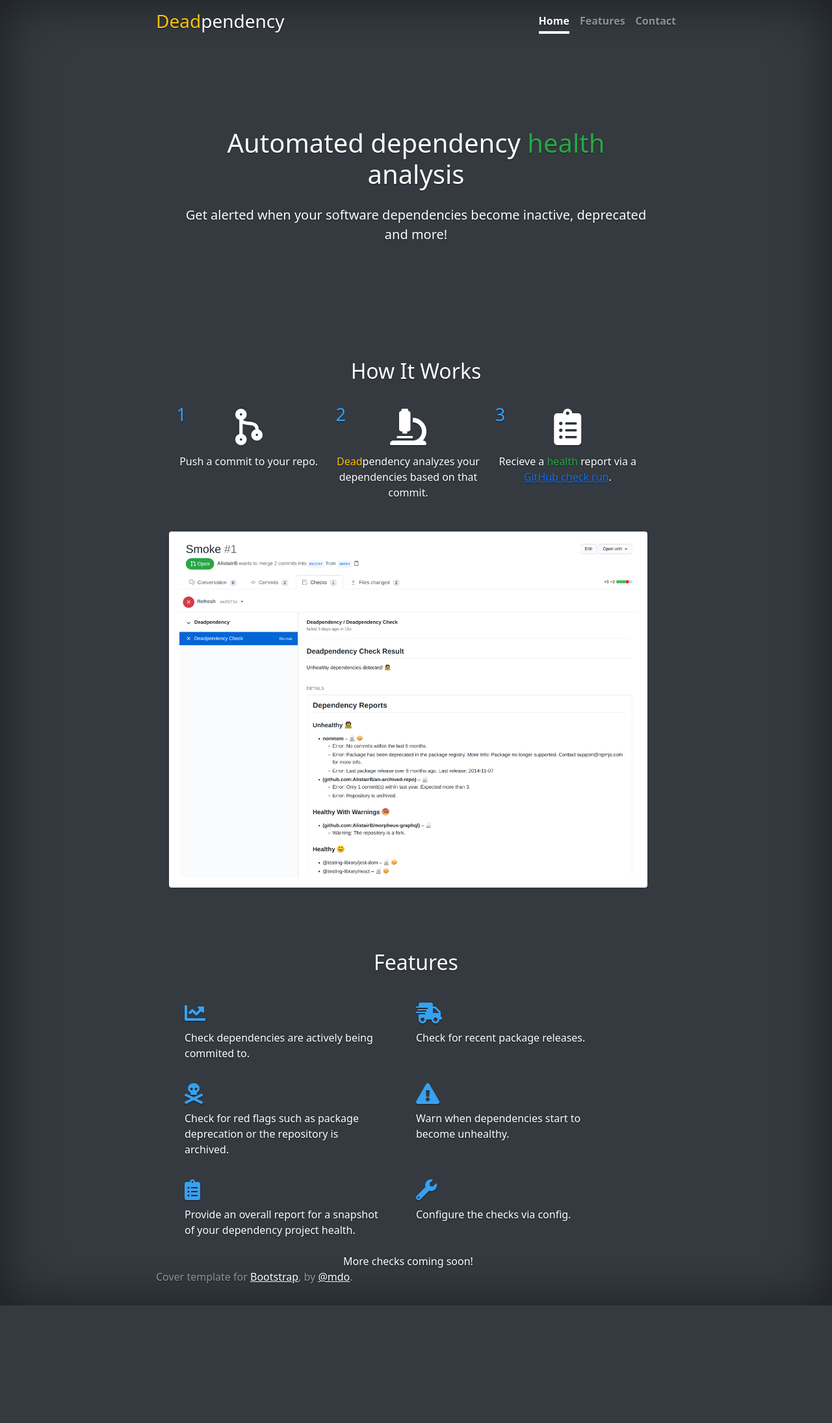
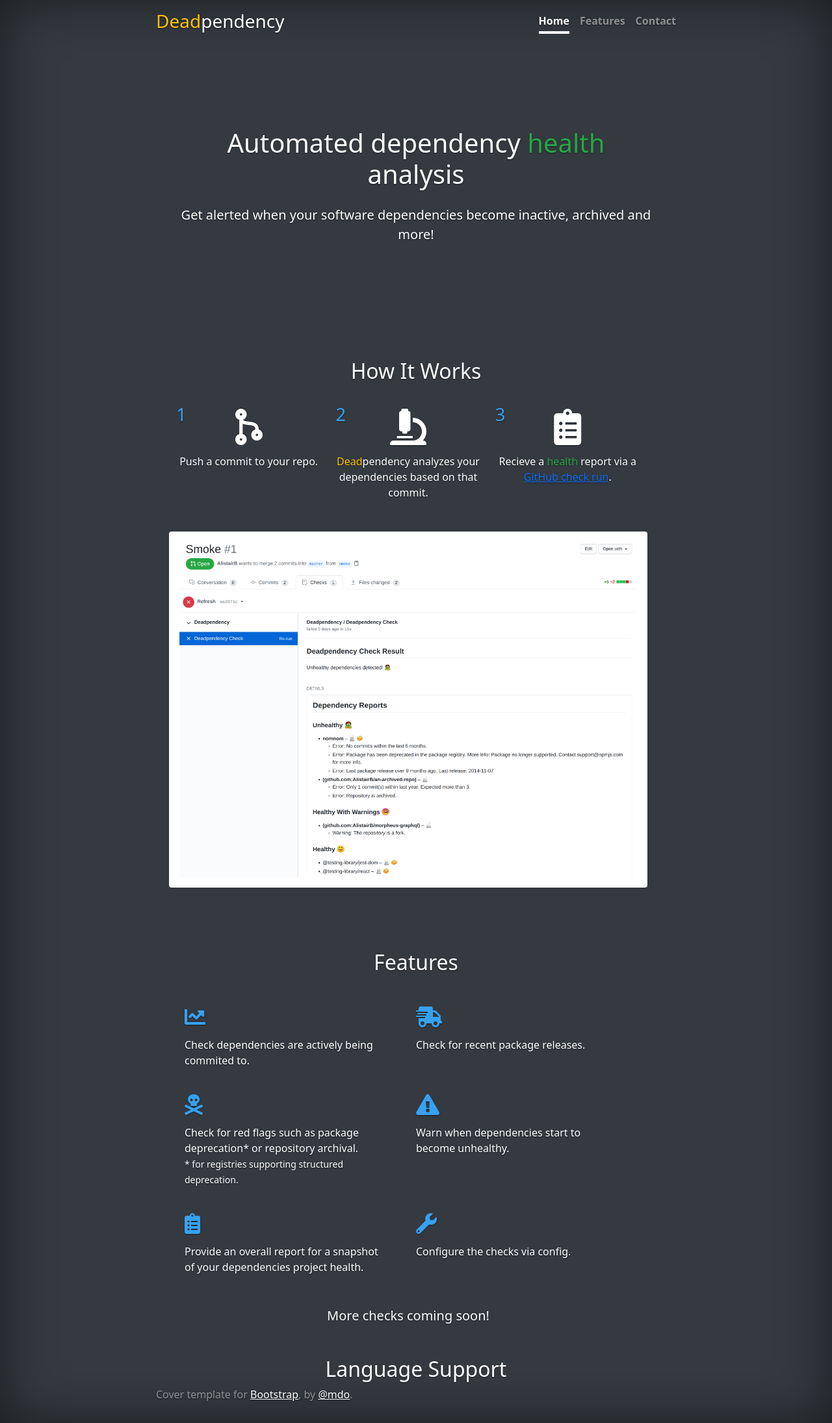
Before and after one commit to deadpendency/deadpendency.github.io, a Jekyll site: the page built from index.html, in a window 1280 px wide. Shown: the whole page at 65% size. Built offline with Jekyll 4.4.1, drawn with Linux system fonts in a browser that asks for light colours; nearby versions of some CDN libraries; before the commit the page ends 2009 px from its top, so only the background shows below that.

Commit message:
Tweaking features + tagline more

```diff
--- a/_sass/global.scss
+++ b/_sass/global.scss
@@ -102,6 +102,5 @@
 .feature-icon {
   font-size: 2rem;
   color: rgb(55, 161, 239);
-  margin-top: 10px;
-  margin-bottom: 10px;
+  margin-bottom: 15px;
 }
--- a/index.html
+++ b/index.html
@@ -7,10 +7,7 @@
 <div class="container">
   <div class="row mt-5 text-center">
     <h1>Automated dependency <span class="text-success">health</span> analysis</h1>
-    <p class="lead mt-3">Get alerted when your software dependencies become inactive, deprecated and more!</p>
-    <!-- <p class="lead">
-      <a href="#" class="btn btn-lg btn-secondary font-weight-bold border-white bg-white">Learn more</a>
-    </p> -->
+    <p class="lead mt-3">Get alerted when your software dependencies become inactive, archived and more!</p>
   </div>
   <div class="how-it-works text-center row">
     <h2>How It Works</h1>
@@ -37,7 +34,7 @@
   </div>
   <div class="features row mt-5">
     <h2 class="text-center">Features</h2>
-    <div class="row mt-4 gx-5">
+    <div class="row mt-4 gx-5 gy-3">
       <div class="col-sm">
         <i class="fas fa-chart-line feature-icon d-block"></i>
         Check dependencies are actively being commited to.
@@ -47,28 +44,31 @@
         Check for recent package releases.
       </div>
     </div>
-    <div class="row mt-4 gx-5">
+    <div class="row mt-4 gx-5 gy-3">
       <div class="col-sm">
         <i class="fas fa-skull-crossbones feature-icon d-block"></i>
-        Check for red flags such as package deprecation or the repository is archived.
+        Check for red flags such as package deprecation* or repository archival.<br /> <small>* for registries supporting structured deprecation.</small>
       </div>
       <div class="col-sm">
         <i class="fas fa-exclamation-triangle feature-icon d-block"></i>
         Warn when dependencies start to become unhealthy.
       </div>
     </div>
-    <div class="row mt-4 gx-5">
+    <div class="row mt-4 gx-5 gy-3">
       <div class="col-sm">
         <i class="fas fa-clipboard-list feature-icon d-block"></i>
-        Provide an overall report for a snapshot of your dependency project health.
+        Provide an overall report for a snapshot of your dependencies project health.
       </div>
       <div class="col-sm">
         <i class="fas fa-wrench feature-icon d-block"></i>
         Configure the checks via config.
       </div>
     </div>
-    <div class="row mt-4 text-center">
-      <div class="col">More checks coming soon!</div>
+    <div class="row mt-5 text-center">
+      <div class="col lead">More checks coming soon!</div>
     </div>
   </div>
+  <div class="features row mt-5">
+    <h2 class="text-center">Language Support</h2>
+  </div>
 </div>
```
